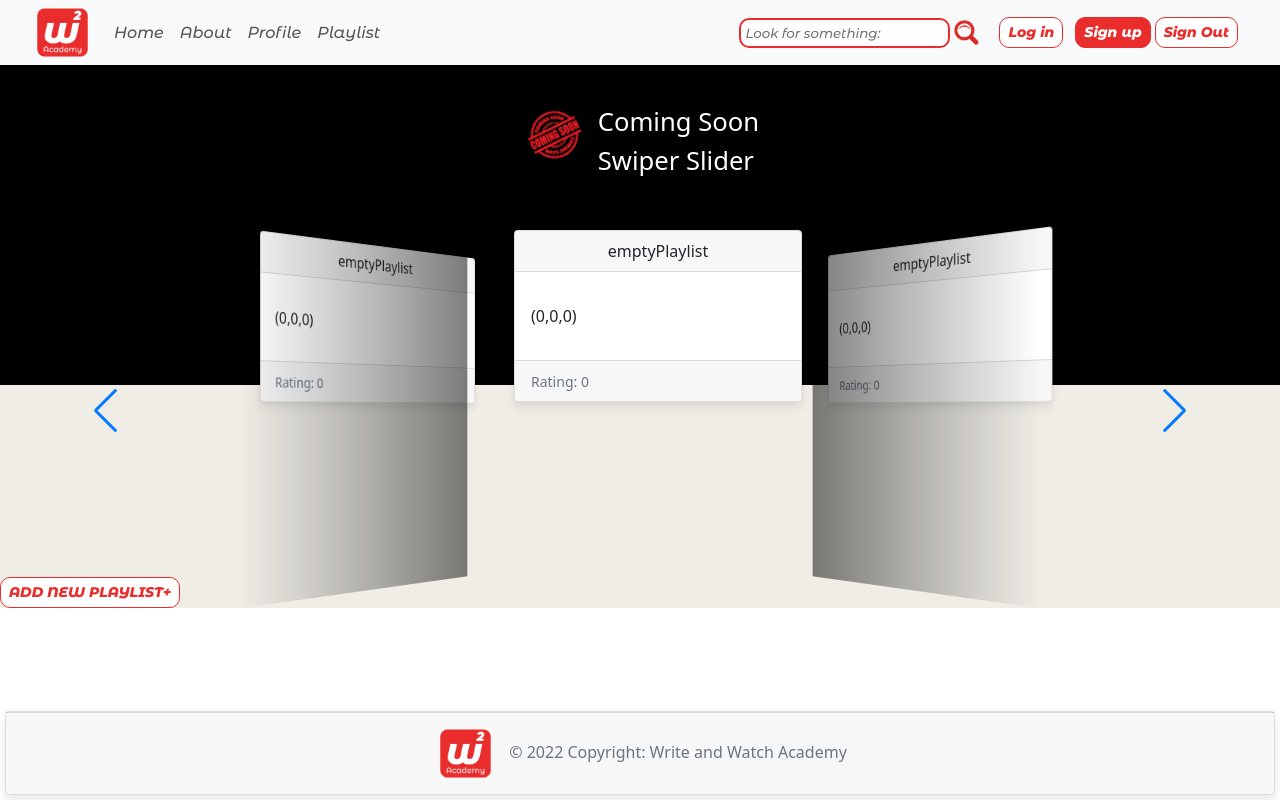
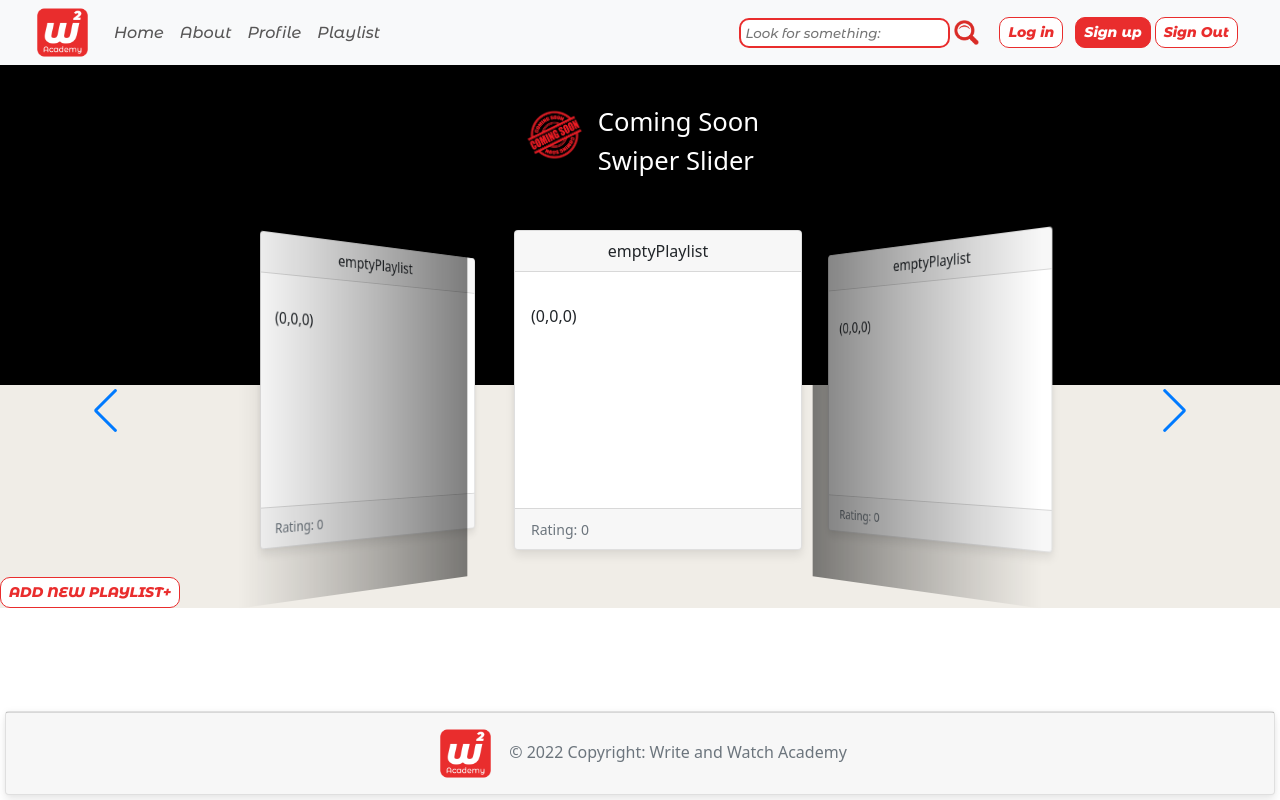
Before and after one commit to Gioele-M/lap4_group_project_client, a React (Create React App) app: page / in a window 1280 px wide. Shown: the top 800 px of the page. Built offline with nearby package versions, Linux system fonts and the light colour scheme; no server answers.

Commit message:
add card height

```diff
--- a/src/Components/ProfilePageCards2/index.js
+++ b/src/Components/ProfilePageCards2/index.js
@@ -54,7 +54,8 @@ const  ProfilePageCards2 = ({data}) => {
                 <>
 
                  <Col lg={3} className="m-4" >
-                 <div className="card" style={{width: '18rem', backgroundColor: 'rgb{data.bgc}'}}  key={data.title}>
+                 {/* <div className="card" style={{width: '18rem', backgroundColor: 'rgb{data.bgc}'}}  key={data.title}> */}
+                 <div className="card" style={{width: '18rem', height: '20rem', backgroundColor: 'rgb{data.bgc}'}}  key={data.title}>
                     <div className="card-header text-center">{data.title}</div>
                     <div className="card-body">
                     {/* <h5 className="card-title">{data.title}</h5> */}
```
